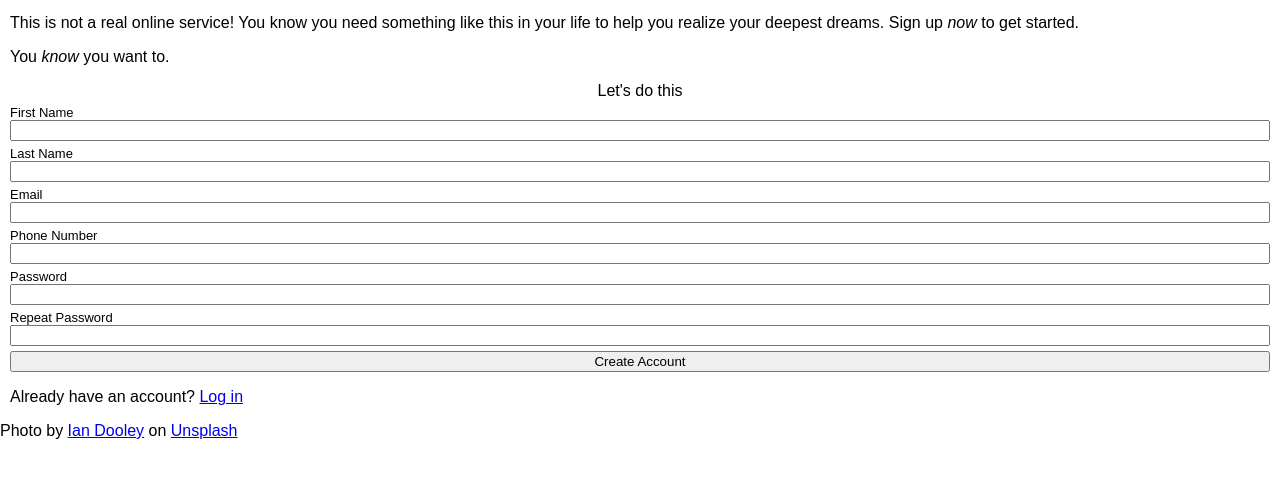
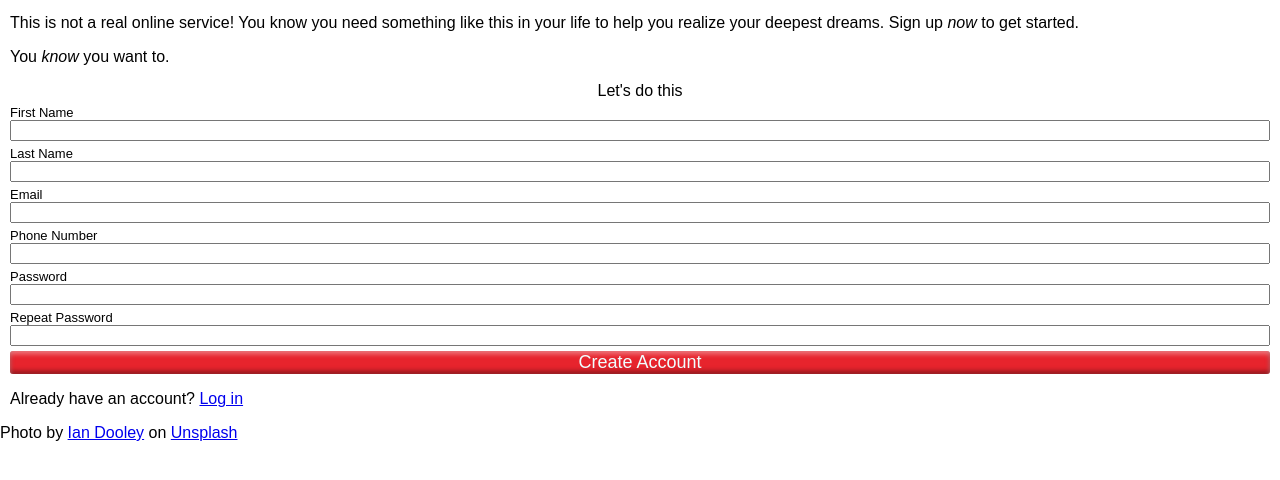
Before and after one commit to rfponce/signUpForm, a plain HTML site: page index.html in a window 1280 px wide. Shown: the part 242-722 px from the top of the page. Drawn offline with Linux system fonts and the light colour scheme; a web font is replaced by a local one.

Commit message:
Give style to submit button

```diff
--- a/style.css
+++ b/style.css
@@ -53,3 +53,12 @@ legend {
 label {
   font-size: small;
 }
+
+button {
+  background-color: var(--myRed);
+  color: azure;
+  border-style: none;
+  border-radius: 3px;
+  box-shadow: 0px 3px 5px rgba(255, 255, 255, 0.4) inset, 0px -3px 5px rgba(0, 0, 0, 0.4) inset;
+  font-size: large;
+}
```
